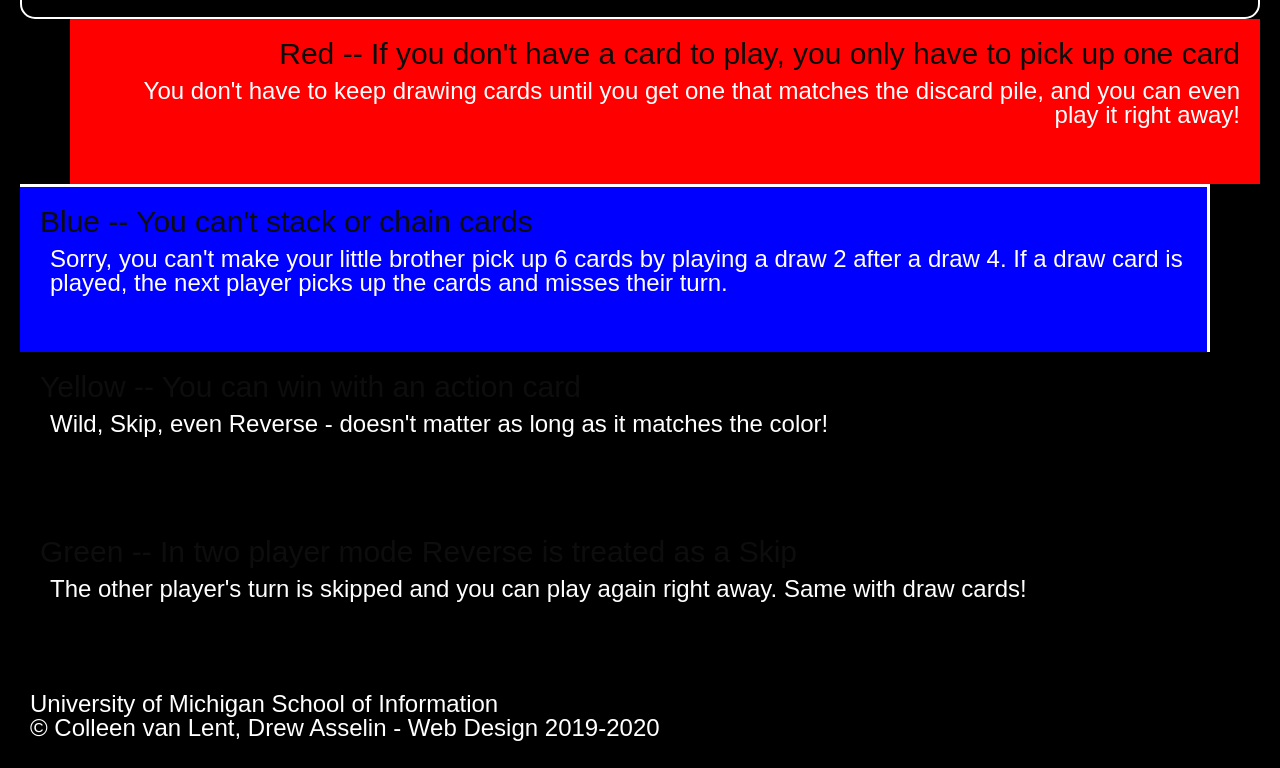
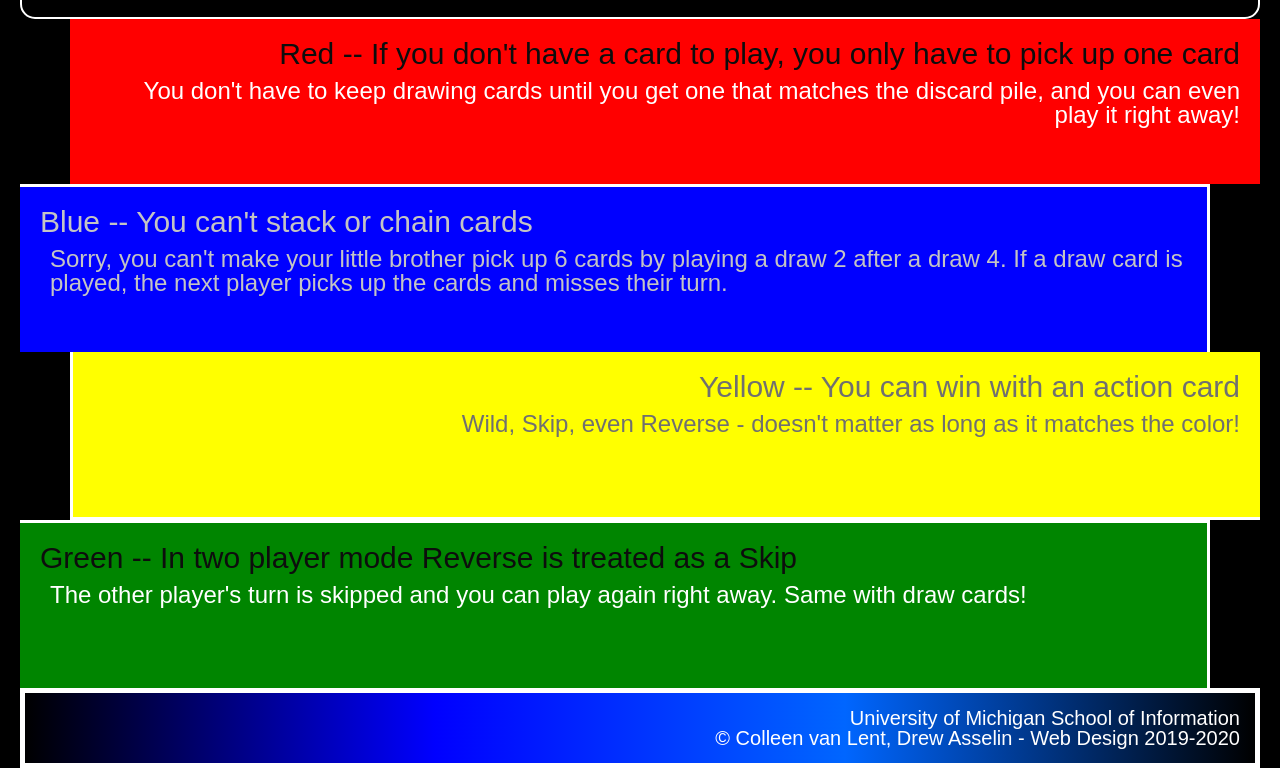
Before and after one commit to elibman/css_practice, a plain HTML site: page index.html in a window 1280 px wide. Shown: the part 510-1278 px from the top of the page. Before the commit the page ends 1251 px from the top, so only its background shows below. Drawn offline with Linux system fonts and the light colour scheme.

Commit message:
Add files via upload

```diff
--- a/style.css
+++ b/style.css
@@ -64,3 +64,42 @@ div{
     border-bottom: 2px;
     border-left: 5px;
 }
+
+.blue p, .blue h2{
+    color: #C4C4C4
+}
+
+.yellow{
+    background-color: #FFFF00;
+    text-align: right;
+    margin-left: 50px;
+    border-style: solid;
+    border-top: 2px;
+    border-right: 5px;
+}
+
+.yellow p, .yellow h2{
+    color: #707070;
+}
+
+.green{
+    background-color: #008500;
+    text-align: left;
+    margin-right: 50px;
+    border-style: solid;
+    border-bottom: 2px;
+    border-left: 5px;
+}
+
+footer{
+    border: 5px solid #FFFFFF;
+    background-image: linear-gradient(90deg, #000000, #0000ff, #0066ff, #000000)
+}
+
+footer p{
+    font-size: 20px;
+    text-align: right;
+    padding-top: 15px;
+    padding-right: 15px;
+    padding-bottom: 15px;
+}
```
